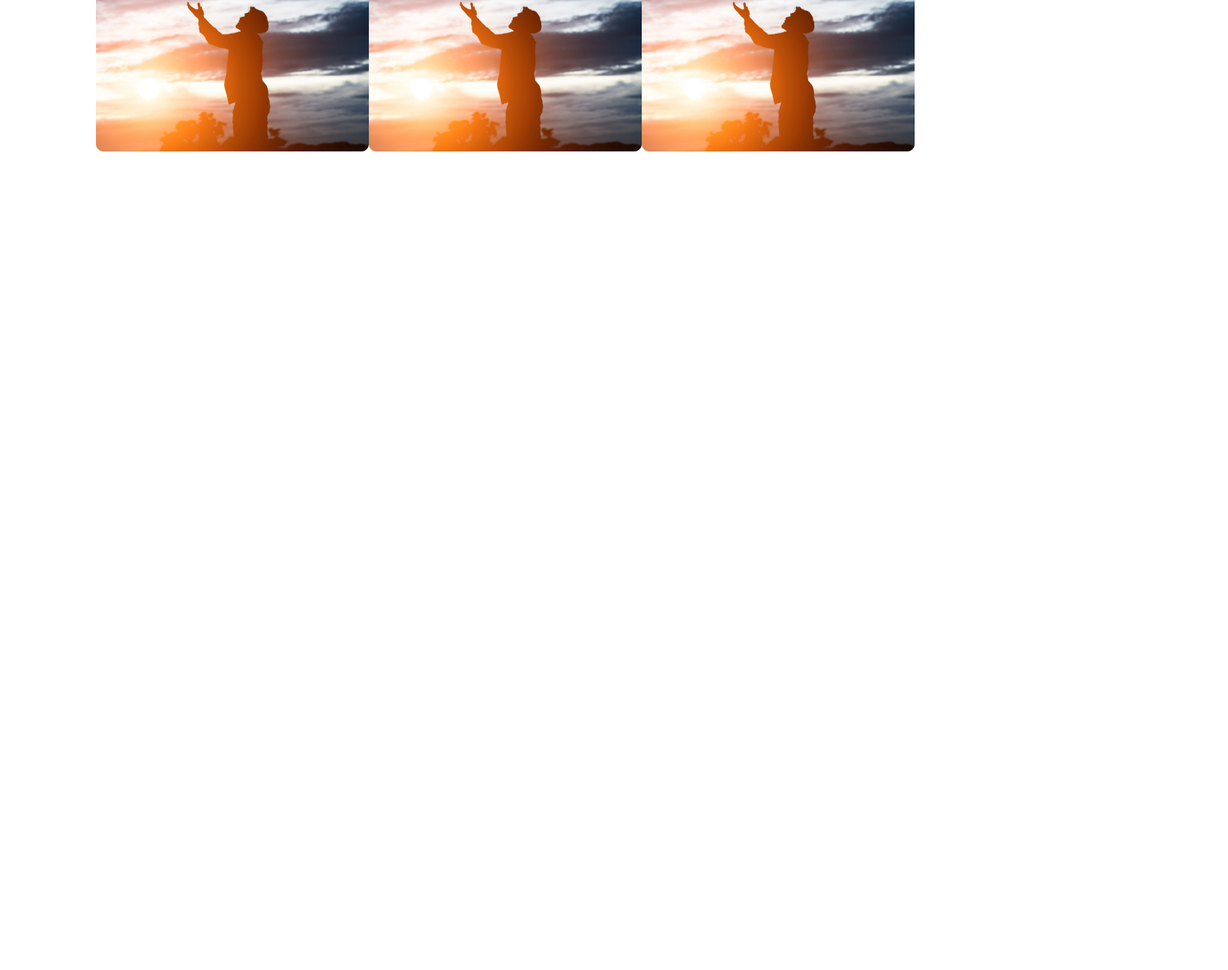
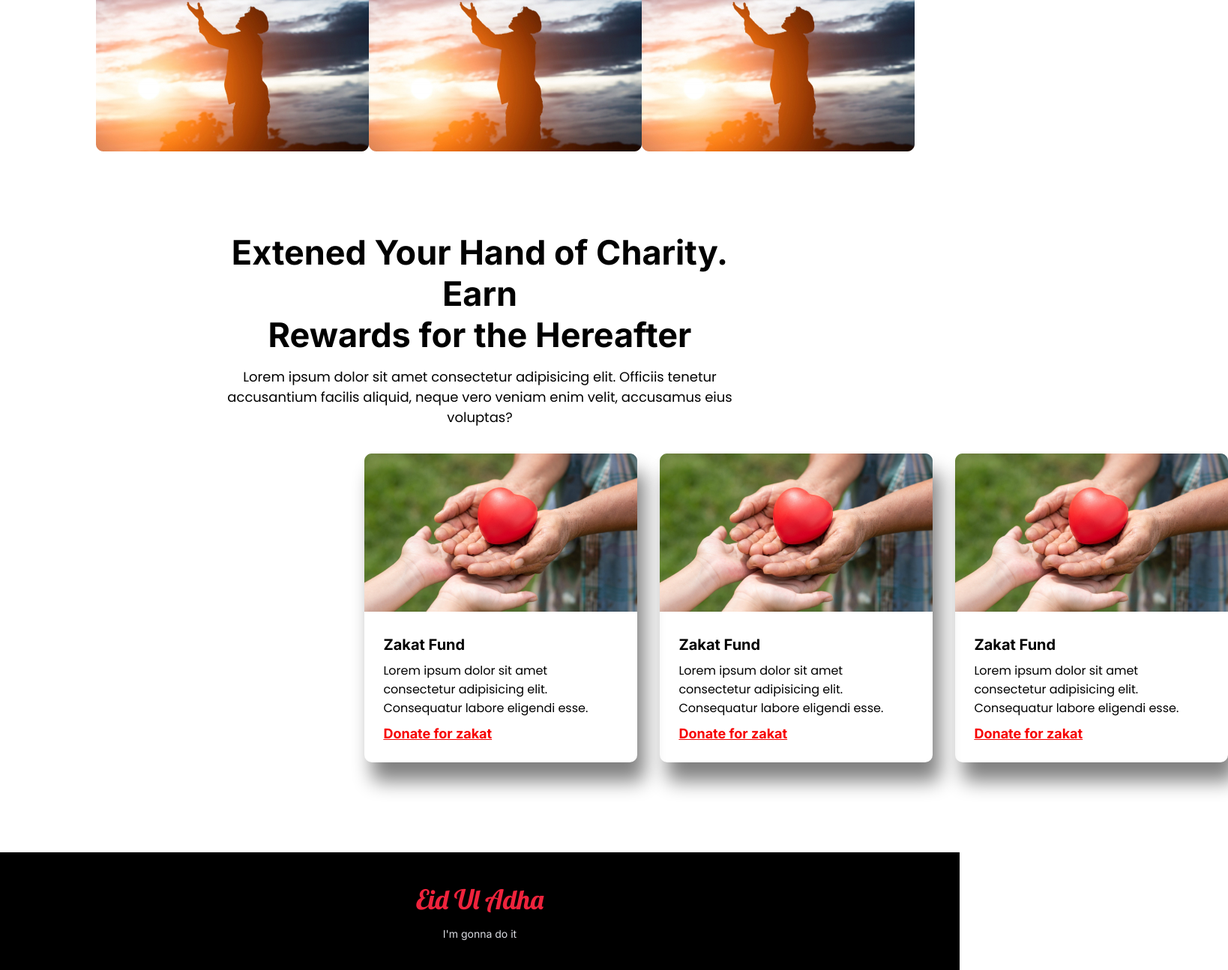
Before and after one commit to almuktadiir/eid-zakat, a plain HTML site: page index.html in a window 1280 px wide. Shown: the part 3106-4400 px from the top of the page at 75% size, 1638 px wide, since content can reach past the window. Before the commit the page ends 3415 px from the top, so only its background shows below. Drawn offline with Linux system fonts and the light colour scheme.

Commit message:
all done

```diff
--- a/index.html
+++ b/index.html
@@ -9,7 +9,7 @@
     <link rel="preconnect" href="https://fonts.googleapis.com">
     <link rel="preconnect" href="https://fonts.gstatic.com" crossorigin>
     <link
-        href="https://fonts.googleapis.com/css2?family=Inter:wght@400;700&family=Poppins:ital,wght@0,400;0,700;1,400&display=swap"
+        href="https://fonts.googleapis.com/css2?family=Inter:wght@400;700&family=Lobster&family=Poppins:ital,wght@0,400;0,700;1,400&display=swap"
         rel="stylesheet">
     <link rel="stylesheet" href="style.css">
 </head>
@@ -123,6 +123,59 @@
             <div class="full-image"><img src="images/Rectangle 251.jpg" alt=""></div>
         </div>
     </section>
+
+    <section class="zakat">
+        <div class="zakat-container">
+            <div class="zakat-text">
+                <h1>Extened Your Hand of Charity. Earn <br>Rewards for the Hereafter</h1>
+                <p>Lorem ipsum dolor sit amet consectetur adipisicing elit. Officiis tenetur accusantium facilis
+                    aliquid, neque vero veniam enim velit, accusamus eius voluptas?
+                </p>
+            </div>
+            <div class="zakat-box-card">
+                <div class="zakat-box">
+                    <div class="box-img">
+                        <img src="images/Rectangle 252.jpg" alt="">
+                    </div>
+                    <div class="zakat-box-text">
+                        <h5>Zakat Fund</h5>
+                        <p>Lorem ipsum dolor sit amet consectetur adipisicing elit. Consequatur labore eligendi esse.
+                        </p>
+                        <a href="">Donate for zakat</a>
+                    </div>
+                </div>
+                <div class="zakat-box zakat-box2">
+                    <div class="box-img">
+                        <img src="images/Rectangle 252.jpg" alt="">
+                    </div>
+                    <div class="zakat-box-text">
+                        <h5>Zakat Fund</h5>
+                        <p>Lorem ipsum dolor sit amet consectetur adipisicing elit. Consequatur labore eligendi esse.
+                        </p>
+                        <a href="">Donate for zakat</a>
+                    </div>
+                </div>
+                <div class="zakat-box zakat-box3">
+                    <div class="box-img">
+                        <img src="images/Rectangle 252.jpg" alt="">
+                    </div>
+                    <div class="zakat-box-text">
+                        <h5>Zakat Fund</h5>
+                        <p>Lorem ipsum dolor sit amet consectetur adipisicing elit. Consequatur labore eligendi esse.
+                        </p>
+                        <a href="">Donate for zakat</a>
+                    </div>
+                </div>
+            </div>
+        </div>
+    </section>
+
+    <footer>
+        <div class="footer-container">
+            <h2>Eid Ul Adha</h2>
+            <h6>I'm gonna do it</h6>
+        </div>
+    </footer>
 </body>
 
 </html>
--- a/style.css
+++ b/style.css
@@ -5,6 +5,7 @@
 
 body {
     font-family: 'Inter', sans-serif;
+    font-family: 'Lobster', cursive;
     font-family: 'Poppins', sans-serif;
 }
 
@@ -59,11 +60,6 @@ body {
     font-family: 'Inter';
     font-size: 20px;
     line-height: 50px;
-}
-
-
-.survive {
-    // margin: 100px 200px;
 }
 
 .survive-container {
@@ -136,10 +132,6 @@ body {
     border-radius: 5px;
     margin-top: 20px;
     display: inline-block;
-}
-
-.survive-video {
-    // width: 50%;
 }
 
 .survive-picture img {
@@ -219,3 +211,94 @@ body {
     display: flex;
     justify-content: space-evenly;
 }
+
+.zakat {
+    width: 80%;
+    margin: 0 auto;
+}
+
+.zakat-text {
+    text-align: center;
+    width: 70%;
+    margin: 0 auto;
+}
+
+.zakat-text h1 {
+    font-size: 45px;
+    font-family: 'Inter';
+    font-weight: 700;
+}
+
+.zakat-text p {
+    font-size: 18px;
+    font-family: 'Poppins';
+    font-weight: 400;
+    padding: 15px 0;
+}
+
+.zakat-box-card {
+    display: flex;
+    justify-content: space-evenly;
+    width: 30%;
+    margin: 0 auto;
+}
+
+.zakat-box {
+    margin: 20px 20px 20px 0;
+    box-shadow: 10px 25px 26px grey;
+    border-radius: 10px;
+}
+
+.zakat-box.zakat-box2 {
+    margin: 20px 10px 20px 10px;
+}
+
+.zakat-box.zakat-box3 {
+    margin: 20px 0 20px 20px;
+}
+
+.zakat-box-text {
+    padding: 25px;
+}
+
+.zakat-box-text h5 {
+    font-size: 20px;
+    font-family: 'Inter';
+    font-weight: 700;
+}
+
+.zakat-box-text p {
+    font-size: 16px;
+    font-family: 'Poppins';
+    font-weight: 400;
+    padding: 10px 0;
+}
+
+.zakat-box-text a {
+    font-size: 18px;
+    font-family: 'Inter';
+    font-weight: 600;
+    color: #f70000;
+}
+
+footer {
+    margin-top: 100px;
+    background: black;
+    text-align: center;
+    padding: 40px 0;
+}
+
+.footer-container h2 {
+    font-size: 36px;
+    font-family: 'Lobster';
+    font-weight: 400;
+    color: #EF233C;
+}
+
+.footer-container h6 {
+    color: #D9DBE1;
+    font-size: 14px;
+    font-family: 'Inter';
+    font-weight: 400;
+    padding-top: 15px;
+}
```
